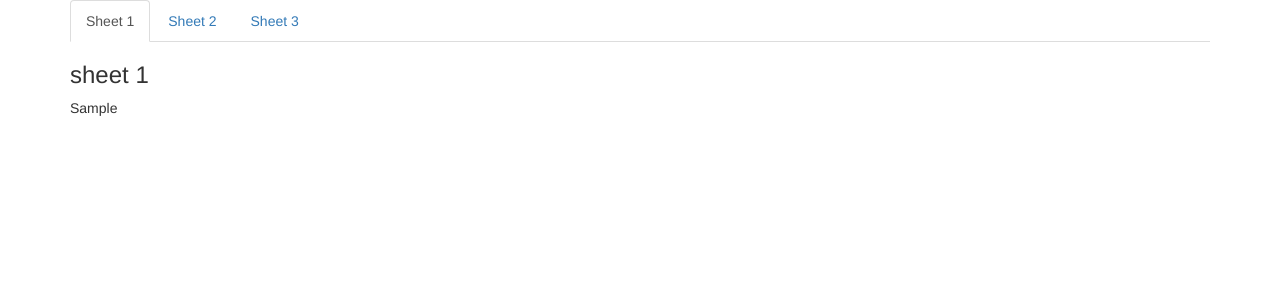
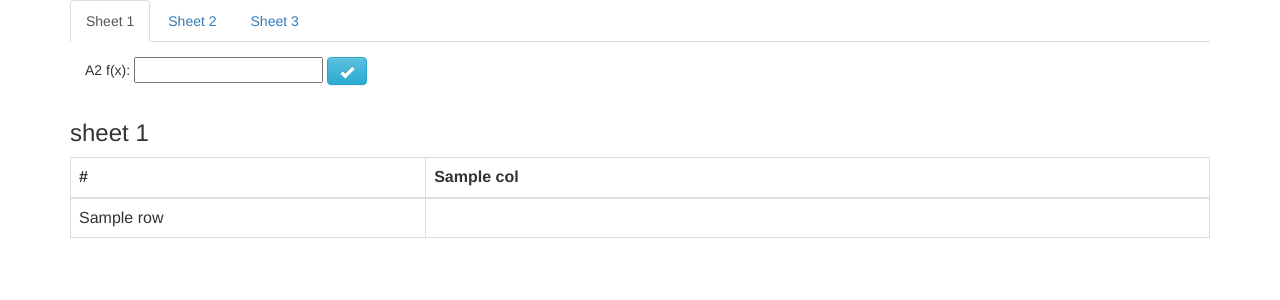
Before and after one commit to shahabkamali/django-excel, a Django app: template calculate/templates/index.html in a window 1280 px wide. Shown: the top 300 px of the page. Run offline with Django 3.2, Linux system fonts and the light colour scheme; the template is opened without the code that fills it: most values are stand-ins (such as "Sample title", 1, 10 or a date in 2020); some libraries are stand-ins or nearby versions.

Commit message:
re-arrangement text inputs

```diff
--- a/calculate/static/calculate/css/mycss.css
+++ b/calculate/static/calculate/css/mycss.css
@@ -8,3 +8,10 @@
     display: inline-block;
     width: 50%;
 }
+
+.header-formula{
+    padding: 15px;
+}
+
+.table input {display: block; padding: 0; margin: 0; border: 0; width: 100%;}
+.table td {margin: 0; padding: 0;}
--- a/calculate/templates/index.html
+++ b/calculate/templates/index.html
@@ -25,19 +25,84 @@
                     <li><a href="#sheet2">Sheet 2</a></li>
                     <li><a href="#sheet3">Sheet 3</a></li>
             </ul>
+            <div class="header-formula">
+                <span class="selected-cell">A2</span>
+                <span class="formula">
+                    f(x): <input type="text" id="formula" name="formula">
+                    <button type="button" class="btn btn-info">
+                        <span class="glyphicon glyphicon-ok"></span>
+                    </button>
+                </span>
+            </div>
             <div class="tab-content">
                 <div id="sheet1" class="tab-pane fade">
                     <h3>sheet 1</h3>
-                    {{ sheet1_inputs |safe }}
-
+                    <table class="table table-bordered">
+                      <thead>
+                        <tr>
+                          <th scope="col">#</th>
+                          {% for col in cols%}
+                              <th scope="col">{{ col }}</th>
+                          {% endfor %}
+                        </tr>
+                      </thead>
+                      <tbody>
+                      {% for r in rows%}
+                          <tr>
+                             <td>{{r}}</td>
+                             {% for col in cols%}
+                              <td><input type="text" id="sheet1-{{col}}-{{r}}" name="cell-sheet1-{{col}}-{{r}}" value=""></td>
+                             {% endfor %}
+                          </tr>
+                          {% endfor %}
+                      </tbody>
+                    </table>
                 </div>
                 <div id="sheet2" class="tab-pane fade">
-                    <h3>sheet 2</h3>
-                    {{ sheet2_inputs |safe }}
+                    <h3>sheet 1</h3>
+                    <table class="table table-bordered">
+                      <thead>
+                        <tr>
+                          <th scope="col">#</th>
+                          {% for col in cols%}
+                              <th scope="col">{{ col }}</th>
+                          {% endfor %}
+                        </tr>
+                      </thead>
+                      <tbody>
+                      {% for r in rows%}
+                          <tr>
+                             <td>{{r}}</td>
+                             {% for col in cols%}
+                              <td><input type="text" id="sheet2-{{col}}-{{r}}" name="cell-sheet2-{{col}}-{{r}}" value=""></td>
+                             {% endfor %}
+                          </tr>
+                          {% endfor %}
+                      </tbody>
+                    </table>
                 </div>
                 <div id="sheet3" class="tab-pane fade">
-                    <h3>sheet 3</h3>
-                    {{ sheet3_inputs |safe }}
+                    <h3>sheet 1</h3>
+                    <table class="table table-bordered">
+                      <thead>
+                        <tr>
+                          <th scope="col">#</th>
+                          {% for col in cols%}
+                              <th scope="col">{{ col }}</th>
+                          {% endfor %}
+                        </tr>
+                      </thead>
+                      <tbody>
+                      {% for r in rows%}
+                          <tr>
+                             <td>{{r}}</td>
+                             {% for col in cols%}
+                              <td><input type="text" id="sheet3-{{col}}-{{r}}" name="cell-sheet3-{{col}}-{{r}}" value=""></td>
+                             {% endfor %}
+                          </tr>
+                          {% endfor %}
+                      </tbody>
+                    </table>
                 </div>
             </div>
             <br>
```
Also changed, not shown: calculate/views.py (+27 -22 lines).
